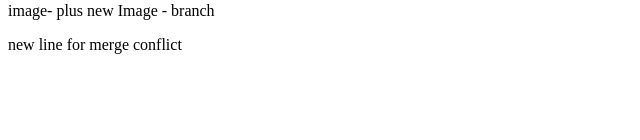
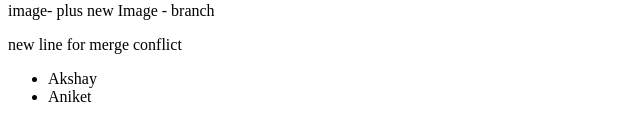
Before and after one commit to AkshayShetkar01/tpt-repo, a plain HTML site: page index.html in a window 1280 px wide. Shown: the part 146-286 px from the top of the page, without its empty margins (0-640 px from the left). Drawn offline with Linux system fonts and the light colour scheme.

Commit message:
list added

```diff
--- a/index.html
+++ b/index.html
@@ -14,6 +14,12 @@
     <p>image- plus new Image - branch</p>
     <p>new line for merge conflict</p>
 
+    <ul>
+        <li>Akshay</li>
+        <li>Aniket</li>
+    </ul>
+
+
 
     <script src="./app.js"></script>
 
```
